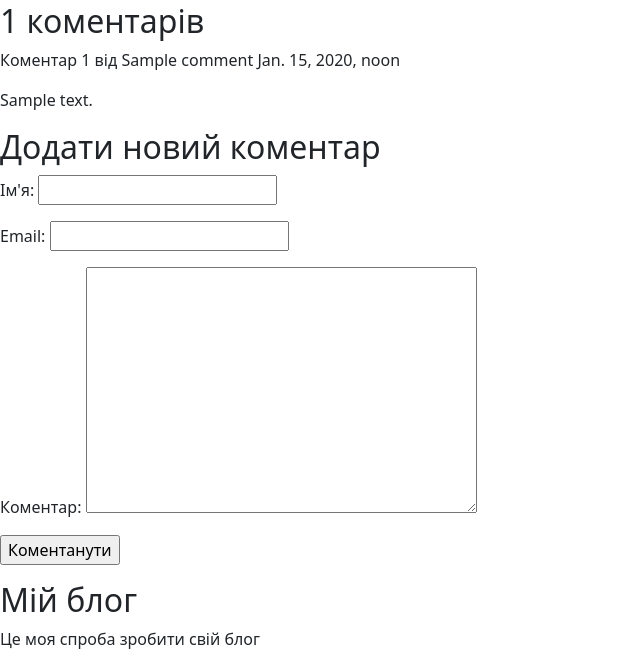
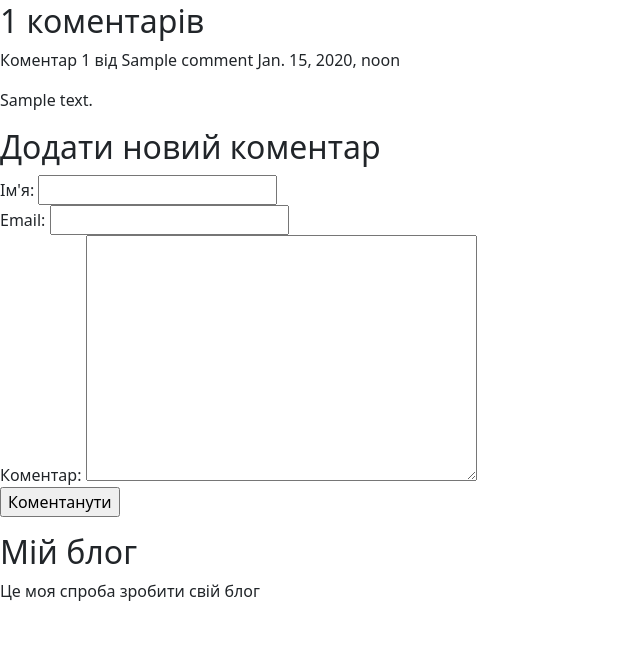
Before and after one commit to iraqez/mysite, a Django app: a page that uses templates/blog/post/detail.html in a window 1280 px wide. Shown: the part 174-841 px from the top of the page, without its empty margins (0-640 px from the left). After the commit the page ends 775 px from the top, so only its background shows below. Run offline with Django 5.2, Linux system fonts and the light colour scheme; tables that the repository leaves empty hold one stand-in row (values such as "Sample post"); some libraries are stand-ins or nearby versions.

Commit message:
add coments

```diff
--- a/templates/blog/post/detail.html
+++ b/templates/blog/post/detail.html
@@ -25,7 +25,7 @@
         {{ comment.body|linebreaks }}
         </div>
         {% empty %}
-        <p>Коментарів немає</p>
+            <p>Коментарів немає</p>
     {% endfor %}
     {% include "blog/post/includes/comment_form.html" %}
 {% endblock %}
--- a/templates/blog/post/includes/comment_form.html
+++ b/templates/blog/post/includes/comment_form.html
@@ -1,6 +1,14 @@
 <h2>Додати новий коментар</h2>
 <form action="{% url "blog:post_comment" post.id %}" method="post">
-    {{ form.as_p }}
+    <div class="left">
+        {{ form.name.as_field_group }}
+    </div>
+    <div class="left">
+        {{ form.email.as_field_group }}
+    </div>
+    <div class="left">
+        {{ form.body.as_field_group }}
+    </div>
     {% csrf_token %}
     <p><input type="submit" value="Коментанути"></p>
 </form>
```
